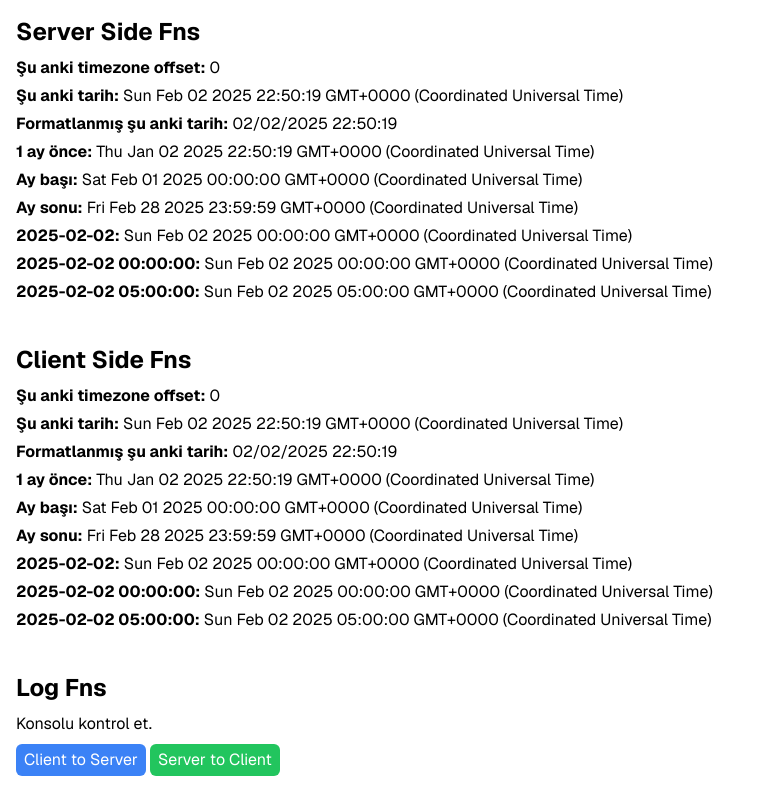
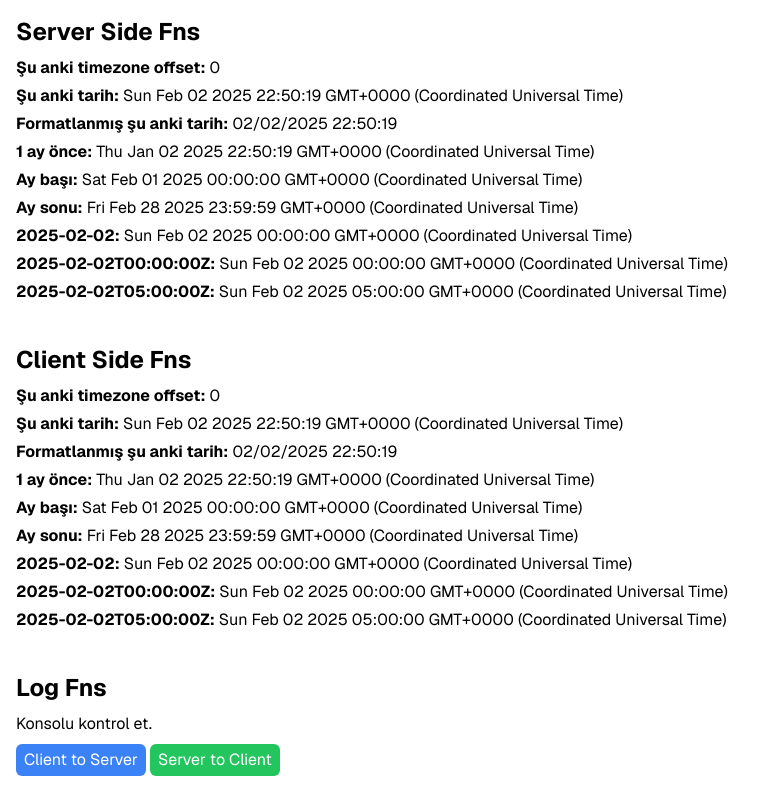
Before and after one commit to mehmetext/date-fns-next, a Next.js app: page / in a window 1280 px wide. Shown: the whole page, without its empty margins (0-775 px from the left). Built offline with nearby package versions, Linux system fonts and the light colour scheme.

Commit message:
feat: add t and z

```diff
--- a/src/app/components/client-side-fns.tsx
+++ b/src/app/components/client-side-fns.tsx
@@ -29,15 +29,15 @@ export default function ClientSideFns() {
           <b>Ay sonu:</b> {endOfMonth(currentDate).toString()}
         </p>
         <p>
-          <b>2025-02-02:</b> {new Date("2025-02-02 00:00:00").toString()}
+          <b>2025-02-02:</b> {new Date("2025-02-02").toString()}
         </p>
         <p>
-          <b>2025-02-02 00:00:00:</b>{" "}
-          {new Date("2025-02-02 00:00:00").toString()}
+          <b>2025-02-02T00:00:00Z:</b>{" "}
+          {new Date("2025-02-02T00:00:00Z").toString()}
         </p>
         <p>
-          <b>2025-02-02 05:00:00:</b>{" "}
-          {new Date("2025-02-02 05:00:00").toString()}
+          <b>2025-02-02T05:00:00Z:</b>{" "}
+          {new Date("2025-02-02T05:00:00Z").toString()}
         </p>
       </div>
     </div>
--- a/src/app/components/server-side-fns.tsx
+++ b/src/app/components/server-side-fns.tsx
@@ -32,12 +32,12 @@ export default function ServerSideFns() {
           <b>2025-02-02:</b> {new Date("2025-02-02").toString()}
         </p>
         <p>
-          <b>2025-02-02 00:00:00:</b>{" "}
-          {new Date("2025-02-02 00:00:00").toString()}
+          <b>2025-02-02T00:00:00Z:</b>{" "}
+          {new Date("2025-02-02T00:00:00Z").toString()}
         </p>
         <p>
-          <b>2025-02-02 05:00:00:</b>{" "}
-          {new Date("2025-02-02 05:00:00").toString()}
+          <b>2025-02-02T05:00:00Z:</b>{" "}
+          {new Date("2025-02-02T05:00:00Z").toString()}
         </p>
       </div>
     </div>
```
